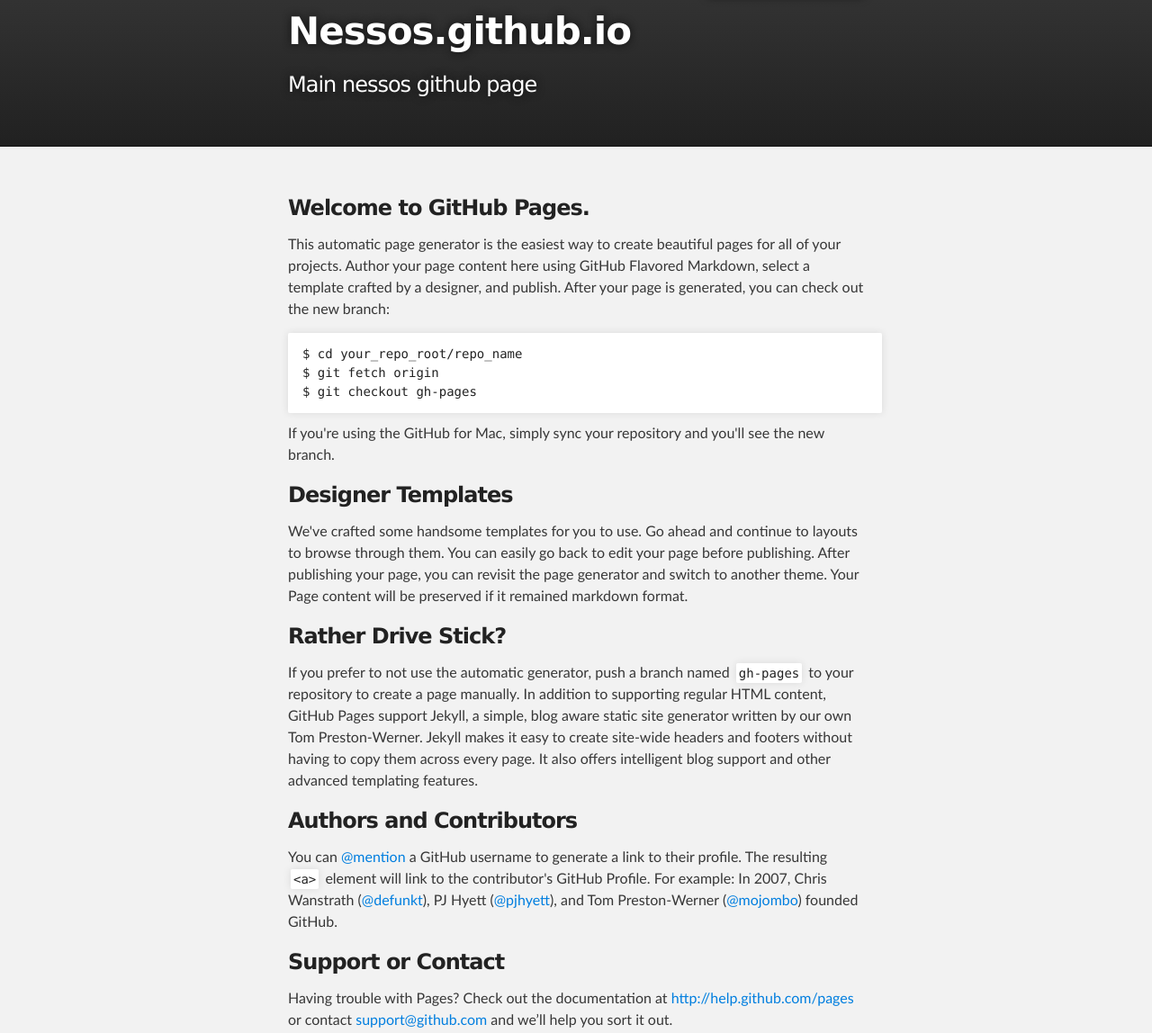
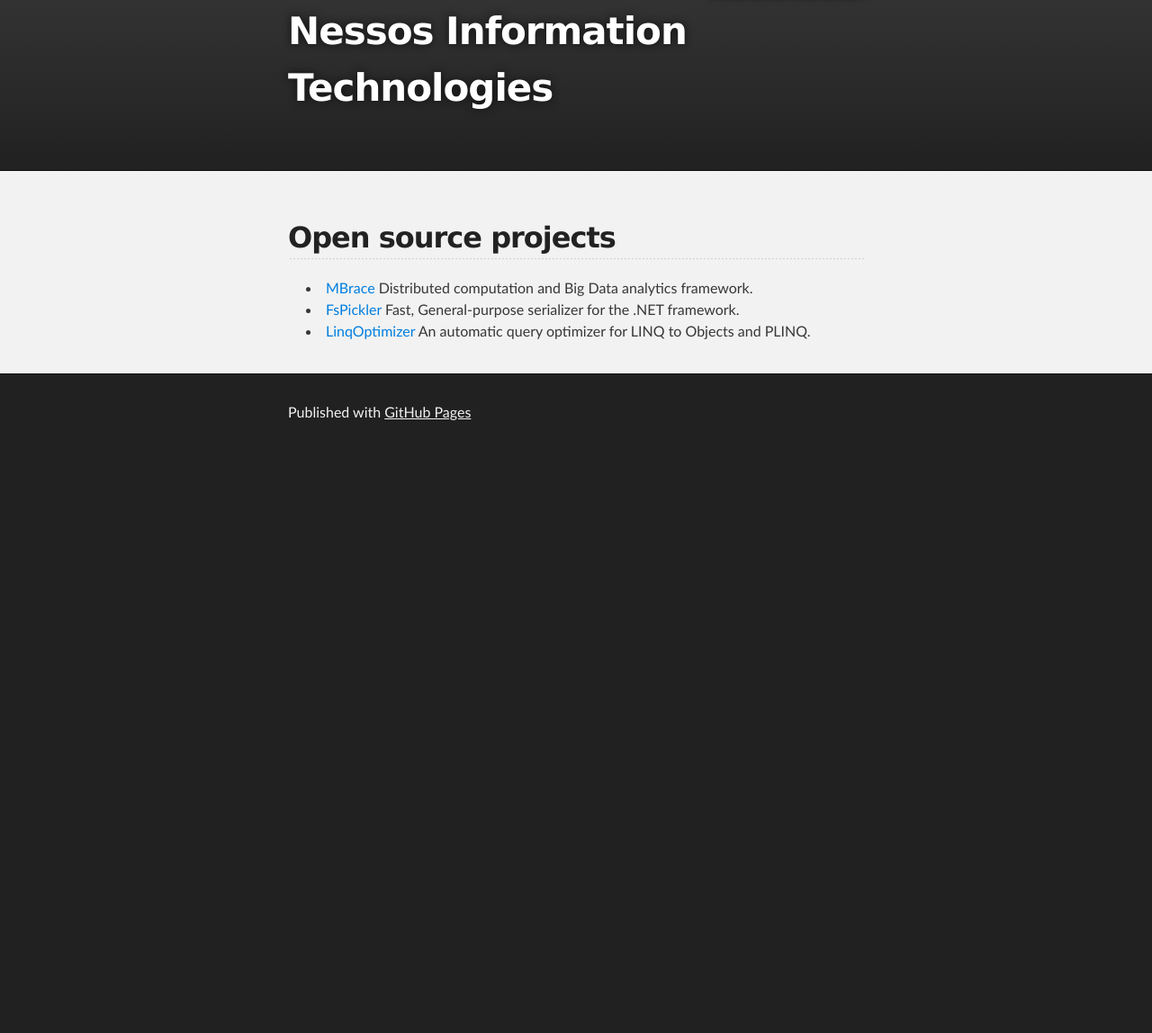
Before and after one commit to nessos/nessos.github.io, a plain HTML site: page index.html in a window 1280 px wide. Shown: the part 47-1195 px from the top of the page at 90% size. After the commit the page ends 800 px from the top, so only its background shows below. Drawn offline with Linux system fonts and the light colour scheme.

Commit message:
Replace master branch with page content via GitHub

```diff
--- a/index.html
+++ b/index.html
@@ -4,11 +4,11 @@
   <head>
     <meta charset='utf-8'>
     <meta http-equiv="X-UA-Compatible" content="chrome=1">
-    <meta name="description" content="Nessos.github.io : Main nessos github page">
+    <meta name="description" content="Nessos Information Technologies : ">
 
     <link rel="stylesheet" type="text/css" media="screen" href="stylesheets/stylesheet.css">
 
-    <title>Nessos.github.io</title>
+    <title>Nessos Information Technologies</title>
   </head>
 
   <body>
@@ -18,8 +18,8 @@
         <header class="inner">
           <a id="forkme_banner" href="https://github.com/nessos">View on GitHub</a>
 
-          <h1 id="project_title">Nessos.github.io</h1>
-          <h2 id="project_tagline">Main nessos github page</h2>
+          <h1 id="project_title">Nessos Information Technologies</h1>
+          <h2 id="project_tagline"></h2>
 
         </header>
     </div>
@@ -27,37 +27,17 @@
     <!-- MAIN CONTENT -->
     <div id="main_content_wrap" class="outer">
       <section id="main_content" class="inner">
-        <h3>
-<a name="welcome-to-github-pages" class="anchor" href="#welcome-to-github-pages"><span class="octicon octicon-link"></span></a>Welcome to GitHub Pages.</h3>
+        <h2>
+<a name="open-source-projects" class="anchor" href="#open-source-projects"><span class="octicon octicon-link"></span></a>Open source projects</h2>
 
-<p>This automatic page generator is the easiest way to create beautiful pages for all of your projects. Author your page content here using GitHub Flavored Markdown, select a template crafted by a designer, and publish. After your page is generated, you can check out the new branch:</p>
-
-<pre><code>$ cd your_repo_root/repo_name
-$ git fetch origin
-$ git checkout gh-pages
-</code></pre>
-
-<p>If you're using the GitHub for Mac, simply sync your repository and you'll see the new branch.</p>
-
-<h3>
-<a name="designer-templates" class="anchor" href="#designer-templates"><span class="octicon octicon-link"></span></a>Designer Templates</h3>
-
-<p>We've crafted some handsome templates for you to use. Go ahead and continue to layouts to browse through them. You can easily go back to edit your page before publishing. After publishing your page, you can revisit the page generator and switch to another theme. Your Page content will be preserved if it remained markdown format.</p>
-
-<h3>
-<a name="rather-drive-stick" class="anchor" href="#rather-drive-stick"><span class="octicon octicon-link"></span></a>Rather Drive Stick?</h3>
-
-<p>If you prefer to not use the automatic generator, push a branch named <code>gh-pages</code> to your repository to create a page manually. In addition to supporting regular HTML content, GitHub Pages support Jekyll, a simple, blog aware static site generator written by our own Tom Preston-Werner. Jekyll makes it easy to create site-wide headers and footers without having to copy them across every page. It also offers intelligent blog support and other advanced templating features.</p>
-
-<h3>
-<a name="authors-and-contributors" class="anchor" href="#authors-and-contributors"><span class="octicon octicon-link"></span></a>Authors and Contributors</h3>
-
-<p>You can <a href="https://github.com/blog/821" class="user-mention">@mention</a> a GitHub username to generate a link to their profile. The resulting <code>&lt;a&gt;</code> element will link to the contributor's GitHub Profile. For example: In 2007, Chris Wanstrath (<a href="https://github.com/defunkt" class="user-mention">@defunkt</a>), PJ Hyett (<a href="https://github.com/pjhyett" class="user-mention">@pjhyett</a>), and Tom Preston-Werner (<a href="https://github.com/mojombo" class="user-mention">@mojombo</a>) founded GitHub.</p>
-
-<h3>
-<a name="support-or-contact" class="anchor" href="#support-or-contact"><span class="octicon octicon-link"></span></a>Support or Contact</h3>
-
-<p>Having trouble with Pages? Check out the documentation at <a href="http://help.github.com/pages">http://help.github.com/pages</a> or contact <a href="mailto:support@github.com">support@github.com</a> and we’ll help you sort it out.</p>
+<ul>
+<li>
+<a href="http://nessos.github.io/MBrace">MBrace</a> Distributed computation and Big Data analytics framework.</li>
+<li>
+<a href="http://nessos.github.io/FsPickler">FsPickler</a> Fast, General-purpose serializer for the .NET framework.</li>
+<li>
+<a href="http://nessos.github.io/LinqOptimizer">LinqOptimizer</a> An automatic query optimizer for LINQ to Objects and PLINQ.</li>
+</ul>
       </section>
     </div>
 
```
Also changed, not shown: params.json (+1 -1 lines).
